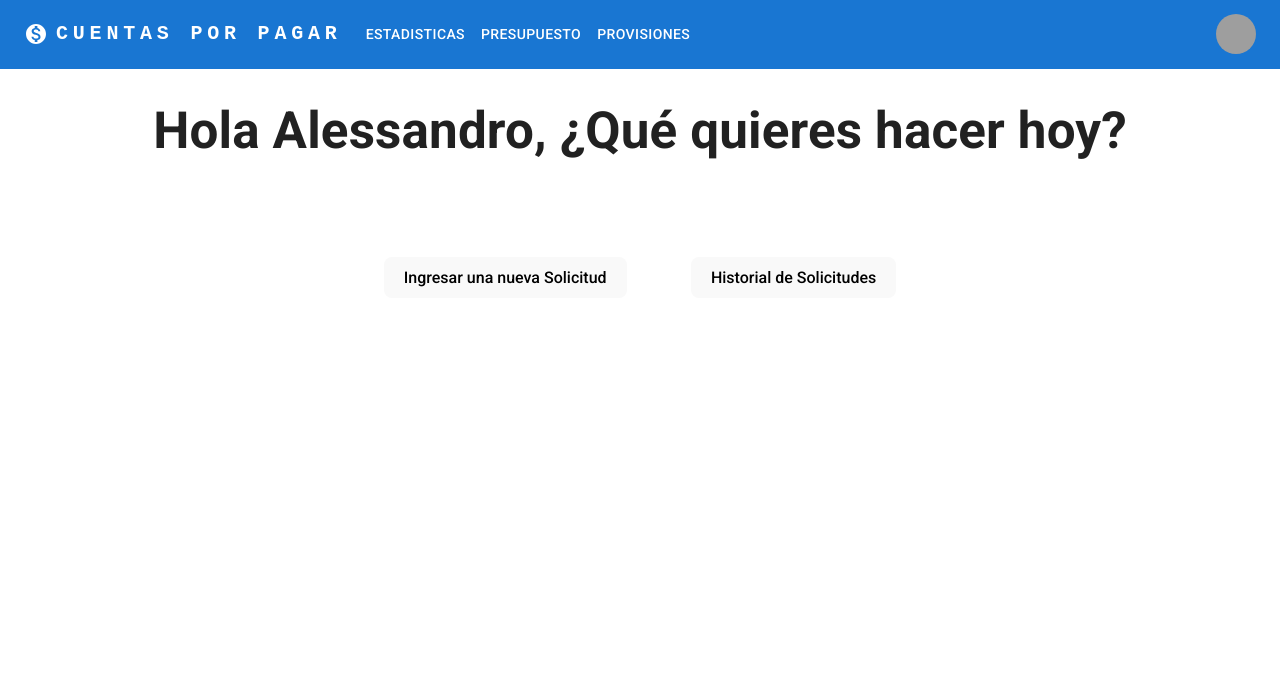
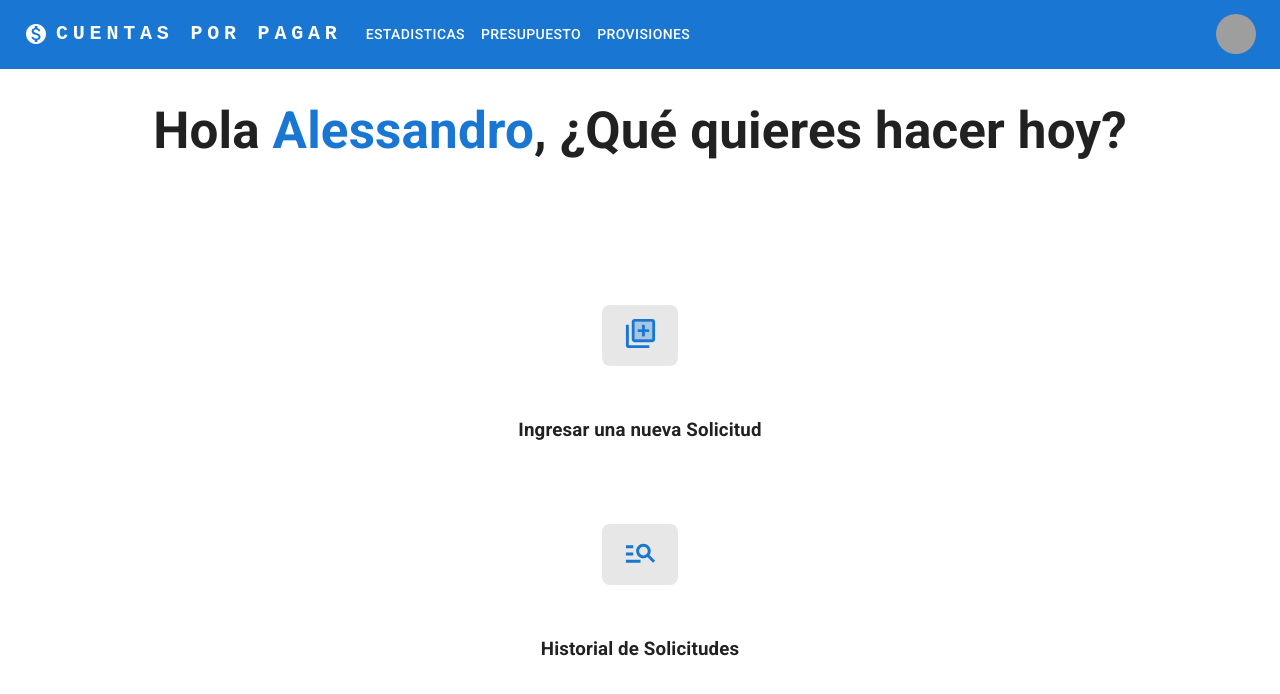
Before and after one commit to alessjh-dev/accounts-payable-web, a React (Vite) app: page / in a window 1280 px wide. Shown: the top 694 px of the page. Built offline with nearby package versions, Linux system fonts and the light colour scheme; grey boxes are pictures that could not be loaded.

Commit message:
MOD: welcome page y router

```diff
--- a/package.json
+++ b/package.json
@@ -13,10 +13,12 @@
     "@emotion/styled": "^11.10.6",
     "@fontsource/roboto": "^4.5.8",
     "@mui/icons-material": "^5.11.11",
-    "@mui/material": "^5.11.11",
+    "@mui/material": "^5.11.12",
     "@mui/styled-engine-sc": "^5.11.11",
+    "@mui/x-data-grid": "^6.0.1",
     "react": "^18.2.0",
     "react-dom": "^18.2.0",
+    "react-router-dom": "^6.9.0",
     "styled-components": "^5.3.8"
   },
   "devDependencies": {
--- a/src/App.css
+++ b/src/App.css
@@ -11,7 +11,7 @@
   transition: filter 300ms;
 }
 button:hover {
-  filter: drop-shadow(0 0 2em #61dafbaa);
+  filter: drop-shadow(0 0 2em #ff006a);
 }
 
 @keyframes logo-spin {
@@ -29,7 +29,7 @@ button:hover {
   }
 }
 
-.card {
+.Options {
   padding: 2em;
 }
 
--- a/src/App.tsx
+++ b/src/App.tsx
@@ -1,10 +1,11 @@
 import "./App.css";
 import * as React from "react";
 import Header from "./components/Header";
-import History from "./pages/History";
+import Welcome from "./pages/Welcome";
 import useMediaQuery from "@mui/material/useMediaQuery";
 import { createTheme, ThemeProvider } from "@mui/material/styles";
 import CssBaseline from "@mui/material/CssBaseline";
+import History from './pages/History';
 
 function App() {
   const prefersDarkMode = useMediaQuery('(prefers-color-scheme: dark)');
@@ -23,7 +24,7 @@ function App() {
     <CssBaseline />
     <div className="App">
       <Header />
-      <History />
+      <Welcome />
     </div>
     </ThemeProvider>
   );
--- /dev/null
+++ b/src/components/HistoryInterface.tsx
@@ -0,0 +1,28 @@
+import * as React from 'react';
+import { DataGrid, GridColDef } from '@mui/x-data-grid';
+import { sizeHeight } from '@mui/system';
+
+interface DataTableProps {
+  rows: {
+    id: number;
+    name: string;
+    age: number;
+    email: string;
+  }[];
+  columns: GridColDef[];
+}
+
+const DataTable: React.FC<DataTableProps> = ({ rows, columns }) => {
+  return (
+    <div style={{ height: 400, width: "100%" }}>
+      <DataGrid
+        rows={rows}
+        columns={columns}
+        initialState={{ pagination: { paginationModel: { pageSize: 5 } } }}
+        checkboxSelection
+      />
+    </div>
+  );
+};
+
+export default DataTable;
--- a/src/index.css
+++ b/src/index.css
@@ -59,7 +59,7 @@ button:focus-visible {
   a:hover {
     color: #ff006a;
   }
-  button {
-    background-color: #f9f9f9;
+  button, button:hover {
+    background-color: #e7e7e7;
   }
 }
--- a/src/pages/History.tsx
+++ b/src/pages/History.tsx
@@ -1,30 +1,24 @@
-import "./../App.css";
-import * as React from "react";
-import reactLogo from './../assets/react.svg';
-import Box from "@mui/material/Box";
+import * as React from 'react';
+import DataTable from './../components/HistoryInterface';
+import { GridColDef } from '@mui/x-data-grid';
 
-function History() {
+const columns: GridColDef[] = [
+  { field: 'id', headerName: 'ID', width: 70 },
+  { field: 'name', headerName: 'Name', width: 130 },
+  { field: 'age', headerName: 'Age', width: 90 },
+  { field: 'email', headerName: 'Email', width: 200 },
+];
 
-  let count = 0;
-  const userName = 'Alessandro';
+const rows = [
+  { id: 1, name: 'John Smith', age: 25, email: 'john.smith@gmail.com' },
+  { id: 2, name: 'Jane Doe', age: 30, email: 'jane.doe@gmail.com' },
+  { id: 3, name: 'Bob Johnson', age: 40, email: 'bob.johnson@gmail.com' },
+  { id: 4, name: 'Mary Brown', age: 35, email: 'mary.brown@gmail.com' },
+  { id: 5, name: 'James Davis', age: 45, email: 'james.davis@gmail.com' },
+];
 
-  function setCount(arg0: (count: any) => any): void {
-    count = count;
-  }
-
-  return (
-    <div className="History">
-      <h1>Hola {userName}, ¿Qué quieres hacer hoy?</h1>
-      <Box className="card"  sx={{ display: { xs: 'block', sm: 'block'}}}>
-        <button style={{marginRight: '2rem', marginLeft: '2rem', marginTop: '2rem', marginBottom: '2rem'}} onClick={() => setCount((count) => count + 1)}>
-          Ingresar una nueva Solicitud
-        </button>
-        <button style={{marginRight: '2rem', marginLeft: '2rem', marginTop: '2rem', marginBottom: '2rem'}} onClick={() => setCount((count) => count + 1)}>
-          Historial de Solicitudes
-        </button>
-      </Box>
-    </div>
-  );
-}
+const History: React.FC = () => {
+  return <DataTable rows={rows} columns={columns} />;
+};
 
 export default History;
--- /dev/null
+++ b/src/pages/Welcome.tsx
@@ -0,0 +1,74 @@
+import "./../App.css";
+import * as React from "react";
+import Box from "@mui/material/Box";
+import LibraryAddTwoToneIcon from "@mui/icons-material/LibraryAddTwoTone";
+import ManageSearchTwoToneIcon from "@mui/icons-material/ManageSearchTwoTone";
+
+const userName: string = "Alessandro";
+const role: string = "expert";
+
+function Welcome() {
+  return (
+    <Box className="Welcome">
+      <h1>
+        Hola <span style={{ color: "#1976d2" }}>{userName}</span>, ¿Qué quieres
+        hacer hoy?
+      </h1>
+      <ShowOptions />
+    </Box>
+  );
+}
+
+function ShowOptions() {
+  return (
+    <Box
+      className="Options"
+      sx={{
+        display: { xs: "block", sm: "flex" },
+        alignItems: { sm: "center" },
+        justifyContent: { sm: "center" },
+      }}
+    >
+      {role === "expert" ? (
+        <Box>
+          <Box sx={{ margin: "3rem 3rem 3rem 3rem" }}>
+            <button style={{ margin: "2rem 2rem 2rem 2rem" }}>
+              <LibraryAddTwoToneIcon
+                style={{ color: "#1976d2" }}
+                fontSize="large"
+              />
+            </button>
+            <h3>Ingresar una nueva Solicitud</h3>
+          </Box>
+          <Box sx={{ margin: "3rem 3rem 3rem 3rem" }}>
+            <button style={{ margin: "2rem 2rem 2rem 2rem" }}>
+              <ManageSearchTwoToneIcon
+                style={{ color: "#1976d2" }}
+                fontSize="large"
+              />
+            </button>
+            <h3>Historial de Solicitudes</h3>
+          </Box>
+        </Box>
+      ) : (
+        <Box>
+          <Box sx={{ margin: "3rem 3rem 3rem 3rem" }}>
+            <button style={{ margin: "2rem 2rem 2rem 2rem" }}>
+              <ManageSearchTwoToneIcon
+                style={{ color: "#1976d2" }}
+                fontSize="large"
+              />
+            </button>
+            {role === "approver" ? (
+              <h3>Aprobar Solicitudes</h3>
+            ) : (
+              <h3>Pagar Solicitudes</h3>
+            )}
+          </Box>
+        </Box>
+      )}
+    </Box>
+  );
+}
+
+export default Welcome;
```
